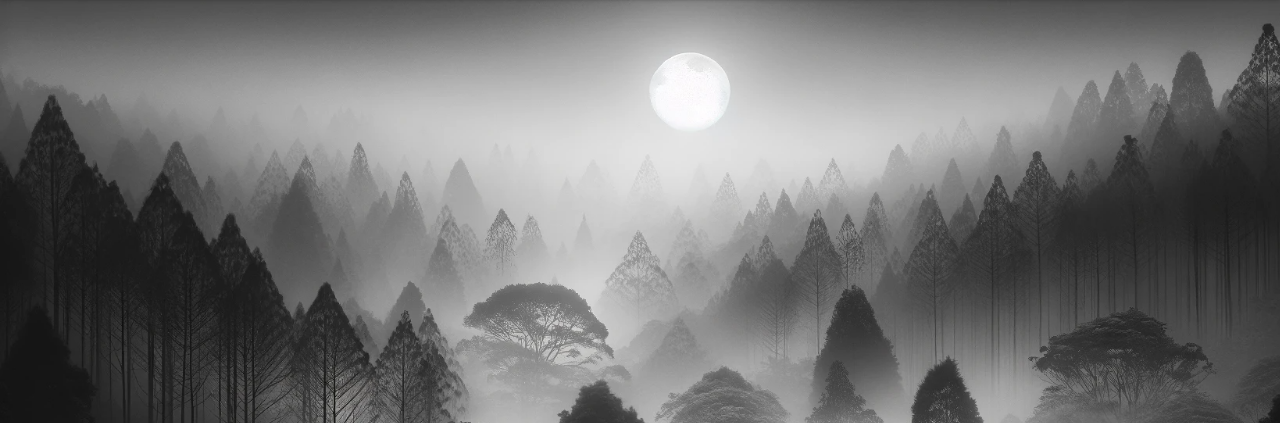
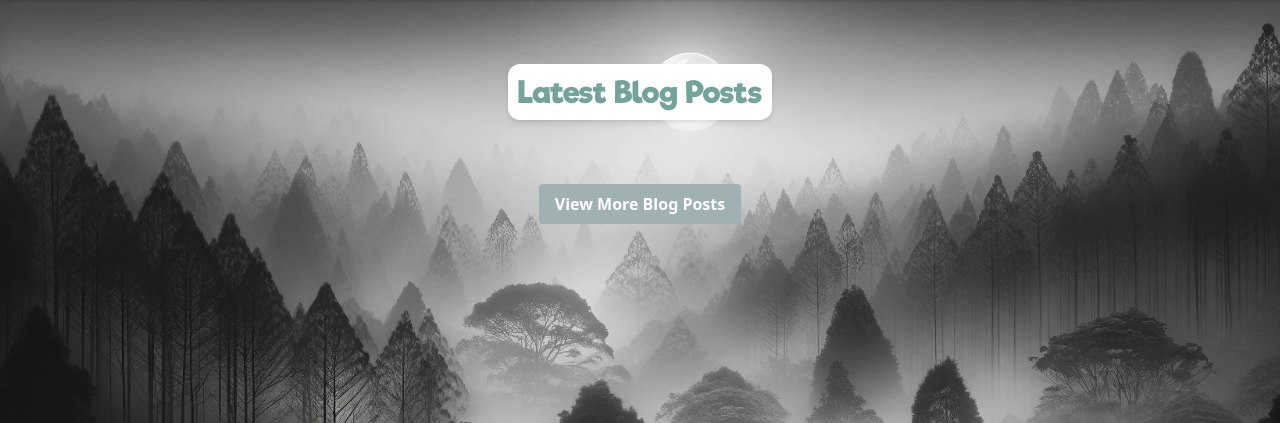
Before and after one commit to offby1/euanh_website, a FastAPI app: template euanh_website/templates/index.jinja in a window 1280 px wide. Shown: the part 64-487 px from the top of the page. Run offline with FastAPI, Linux system fonts and the light colour scheme; the template is opened without the code that fills it, so the values that code supplies are empty; parts of the project's set-up code (start-up, migrations or seed data) failed here and were passed over.

Commit message:
Finishing up Blogs Preview
Finishes up Blogs Preview
Adds links for other parts of the site

```diff
--- a/euanh_website/auth/admin_auth.py
+++ b/euanh_website/auth/admin_auth.py
@@ -2,6 +2,7 @@ from sqladmin.authentication import AuthenticationBackend
 from starlette.requests import Request
 from starlette.responses import RedirectResponse, Response
 
+from euanh_website import defaults
 from euanh_website.defaults import Session
 from euanh_website.models import User
 from euanh_website.services import TokenService
@@ -30,9 +31,9 @@ class AdminAuth(AuthenticationBackend):
     async def authenticate(self, request: Request) -> Response | bool:
         token = request.session.get("token")
         if token is None:
-            return RedirectResponse("/admin/login")
+            return RedirectResponse(defaults.site_mapping["admin"] + "/login")
 
         if TokenService(token).verify():
             return True
         else:
-            return RedirectResponse("/admin/login")
+            return RedirectResponse(defaults.site_mapping["admin"] + "/login")
--- a/euanh_website/defaults.py
+++ b/euanh_website/defaults.py
@@ -17,3 +17,12 @@ default_jinja_config = {
     "site_name": "Euan's Blog",
     "current_year": datetime.now().year,
 }
+
+site_mapping = {
+    "blog_posts": "/blog_posts",
+    "view_blog_post": "/blog_posts/{id}",
+    "about": "/about",
+    "contact": "/contact",
+    "home": "/",
+    "admin": "/the_most_secret_admin_page_in_the_world",
+}
--- a/euanh_website/main.py
+++ b/euanh_website/main.py
@@ -21,7 +21,10 @@ app.mount(
 app.add_middleware(GZipMiddleware)
 
 admin = Admin(
-    app, defaults.engine, authentication_backend=AdminAuth(os.environ["ADMIN_SECRET"])
+    app,
+    defaults.engine,
+    authentication_backend=AdminAuth(os.environ["ADMIN_SECRET"]),
+    base_url=defaults.site_mapping["admin"],
 )
 admin.add_view(BlogPostView)
 admin.add_view(UserView)
@@ -32,7 +35,7 @@ templates = Jinja2Templates(
 )
 
 
-@app.get("/")
+@app.get(defaults.site_mapping["home"])
 async def root(request: Request):
     # Get the index template from the templates folder using jinja2
     return templates.TemplateResponse(
@@ -40,6 +43,31 @@ async def root(request: Request):
         {
             "request": request,
             "config": defaults.default_jinja_config,
-            "posts": PreviewBlogPostService.get_all(),
+            "posts": PreviewBlogPostService.get_latest(limit=6),
+            "site_map": defaults.site_mapping,
         },
     )
+
+
+@app.get(defaults.site_mapping["about"])
+async def about(request: Request):
+    return templates.TemplateResponse(
+        "about.jinja",
+        {
+            "request": request,
+            "config": defaults.default_jinja_config,
+            "site_map": defaults.site_mapping,
+        },
+    )
+
+
+@app.get(defaults.site_mapping["contact"])
+async def contact(request: Request):
+    return templates.TemplateResponse(
+        "contact.jinja",
+        {
+            "request": request,
+            "config": defaults.default_jinja_config,
+            "site_map": defaults.site_mapping,
+        },
+    )
--- a/euanh_website/templates/blog_preview.jinja
+++ b/euanh_website/templates/blog_preview.jinja
@@ -1,6 +1,6 @@
 {# blog_preview.jinja #}
 
-<a href="/blog" class="block">
+<a href="{{ url }}" class="block">
   <div class="max-w-md mx-auto rounded-xl shadow-md overflow-hidden md:max-w-2xl bg-white hover:bg-header_green transition ease-in-out duration-300">
     <div class="p-8">
       <h2 class="block mt-1 text-lg leading-tight font-medium text-black">{{ title }}</h2>
--- a/euanh_website/templates/blogs.jinja
+++ b/euanh_website/templates/blogs.jinja
@@ -1,11 +1,14 @@
 {# blogs.html #}
 
-<!-- blogs.html -->
 <main class="container mx-auto px-6 py-8">
-    <div class="grid grid-cols-1 sm:grid-cols-3 lg:grid-cols-4 gap-4">
+    <div class="text-center py-8">
+        <h3 class="text-header_green_hover text-3xl font-riffic inline-block rounded-xl shadow-md bg-white p-2 border-2 border-white"> {{ blogs_title }}</h3>
+    </div>
+    <div class="grid grid-cols-1 sm:grid-cols-3 lg:grid-cols-3 gap-12">
         {% for post in posts %}
             {% set title = post.title %}
             {% set preview = post.preview %}
+            {% set url = post.url %}
             {% include 'blog_preview.jinja' %}
         {% endfor %}
     </div>
--- a/euanh_website/templates/header.jinja
+++ b/euanh_website/templates/header.jinja
@@ -1,7 +1,7 @@
 {# header.html #}
 
 <header class="bg-white shadow">
-    <nav class="flex items-center justify-between py-2 px-6"> <!-- Ensure full width with padding as necessary -->
+    <nav class="flex items-center justify-between py-2 px-6">
         <!-- Logo and site name (1st column) -->
         <div class="flex items-center justify-start w-1/3">
             <a href="/" class="flex items-center">
@@ -13,9 +13,9 @@
         <!-- Centered navigation list (2nd column) -->
         <div class="flex justify-center items-center w-1/3">
             <ul class="flex justify-center items-center font-riffic text-xl">
-                <li><a href="#blog" class="px-4 py-2 text-header_green hover:text-header_green_hover">Blog</a></li>
-                <li><a href="#about" class="px-4 py-2 text-header_green hover:text-header_green_hover">About</a></li>
-                <li><a href="#contact" class="px-4 py-2 text-header_green hover:text-header_green_hover">Contact</a></li>
+                <li><a href="{{ site_map.blog_posts }}" class="px-4 py-2 text-header_green hover:text-header_green_hover">Blog</a></li>
+                <li><a href="{{ site_map.about }}" class="px-4 py-2 text-header_green hover:text-header_green_hover">About</a></li>
+                <li><a href="{{ site_map.contact }}" class="px-4 py-2 text-header_green hover:text-header_green_hover">Contact</a></li>
             </ul>
         </div>
 
--- a/euanh_website/templates/index.jinja
+++ b/euanh_website/templates/index.jinja
@@ -5,17 +5,30 @@
 <head>
     <meta charset="UTF-8">
     <meta name="viewport" content="width=device-width, initial-scale=1.0">
-    <title>Blog Home</title>
+    <title>{{ config.site_name}} : Home</title>
     <!-- Include Tailwind CSS -->
     <link href="{{ url_for('static', path='/css/tailwind.css') }}" rel="stylesheet">
 </head>
 <body class="flex flex-col h-screen">
     <!-- Header -->
     {% include 'header.jinja' %}
+
     <!-- Main Content -->
     <main class="container mx-auto px-6">
+        <!-- Blog Posts -->
+        {% set blogs_title = 'Latest Blog Posts'%}
         {% include 'blogs.jinja' %}
+
+        <!-- View More Button -->
+        <div class="text-center">
+            <a href="{{ site_map.blog_posts }}">
+                <button class="bg-header_green hover:bg-header_green_hover text-white font-bold py-2 px-4 rounded">
+                    View More Blog Posts
+                </button>
+            </a>
+        </div>
     </main>
+
     <!-- Footer -->
     {% include 'footer.jinja' %}
 </body>
```
Also changed, not shown: euanh_website/services/preview_blog_post_service.py (+14 -2 lines), euanh_website/static/css/tailwind.css.
